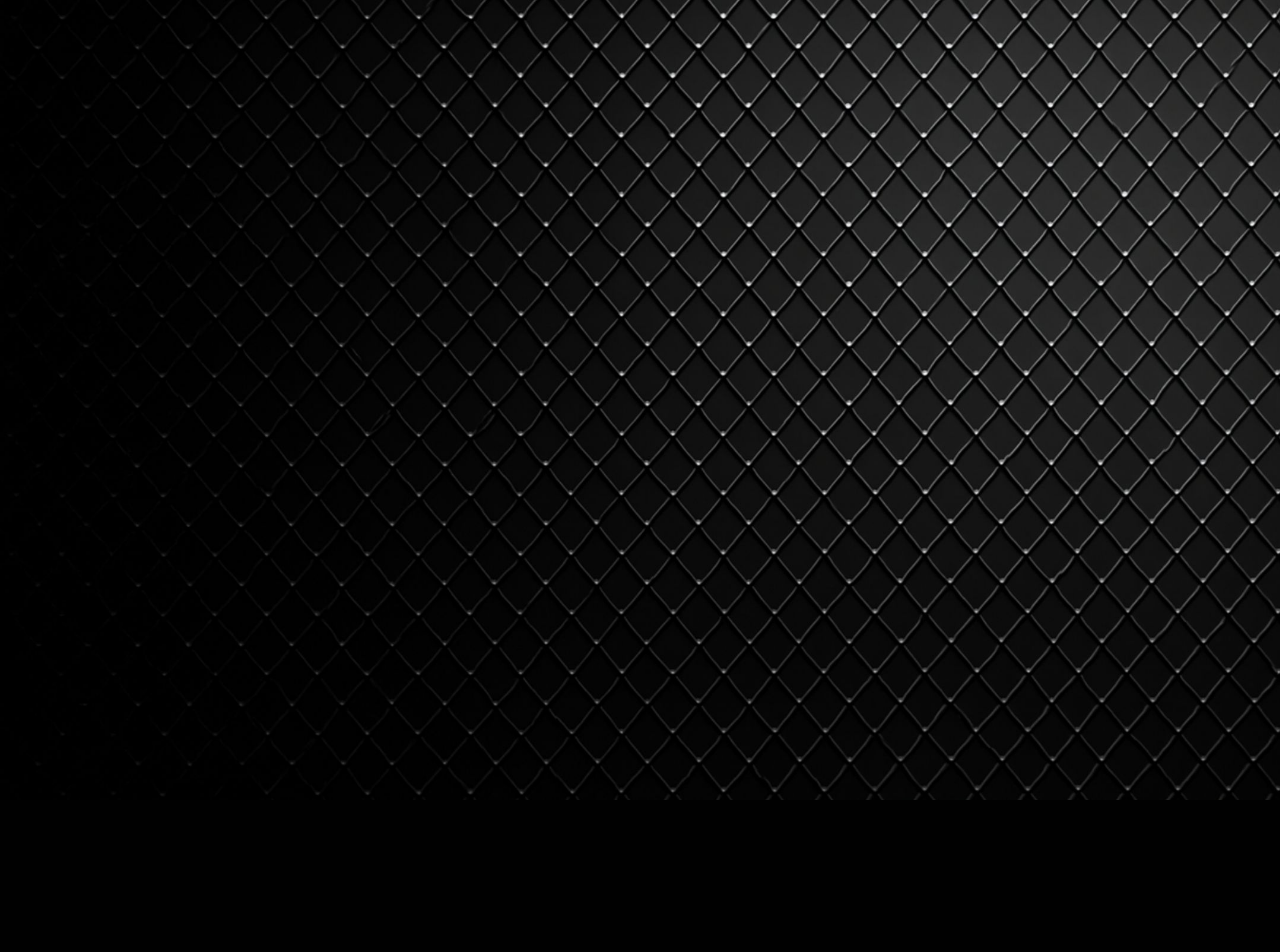
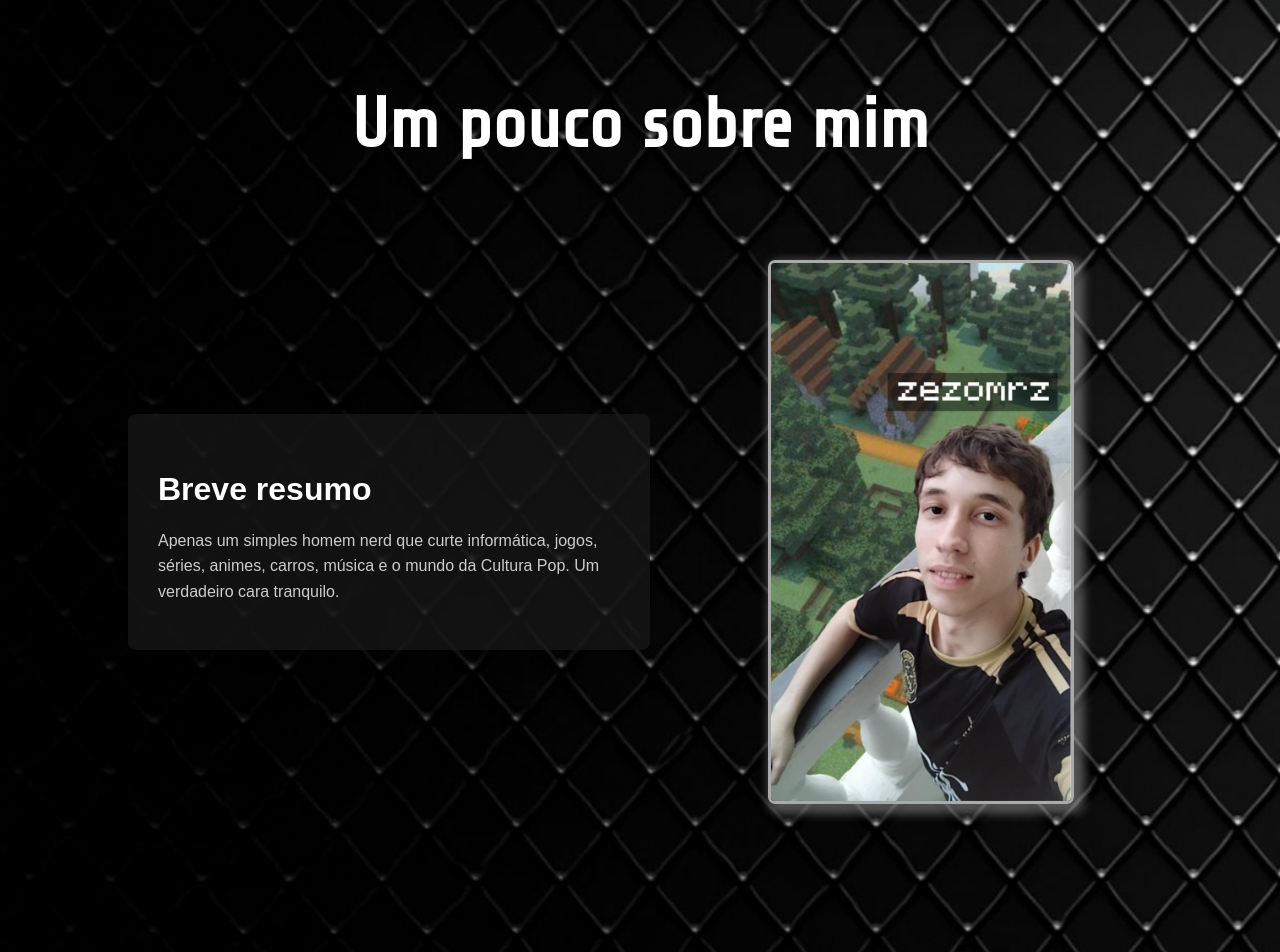
Before and after one commit to JoseMartins08/PROJETO_WEB, a PHP site: page /pessoal.html in a window 1280 px wide. Shown: the top 952 px of the page. Before the commit the page ends 800 px from the top, so only its background shows below. Run offline with PHP 8.4, Linux system fonts and the light colour scheme.

Commit message:
feature: estilizando a página pessoal; ajuste do index

```diff
--- a/SITE-PESSOAL/index.html
+++ b/SITE-PESSOAL/index.html
@@ -6,6 +6,7 @@
         <title>Menu Principal</title>
         <link rel="stylesheet" href="index-style.css">
         <link href="https://fonts.googleapis.com/css2?family=Share+Tech&display=swap" rel="stylesheet">
+        <link rel="icon" type="image/x-icon" href="Imagens/icone.ico">
     </head>
     <body>
         <section class="cabecalho">
--- a/SITE-PESSOAL/pessoal-style.css
+++ b/SITE-PESSOAL/pessoal-style.css
@@ -8,8 +8,8 @@ body{
     background-size: cover;
 }
 
-.cabecalho {
-    height: 100vh;
+.comeco {
+    height: 20vh;
     display: flex;
     flex-direction: column;
     justify-content: center;
@@ -17,10 +17,60 @@ body{
 }
 
 .titulo {
-    font-size: 60px;
+    font-size: 70px;
     margin-bottom: 10px;
-    opacity: 0;
     transform: translateY(20px);
     animation: fadeDown 1s ease-out forwards;
     font-family: "Share Tech", sans-serif;
 }
+
+.sobre {
+    display: flex;
+    justify-content: space-between;
+    align-items: center;
+    padding: 100px 10%;
+    gap: 40px;
+}
+
+.texto-sobre {
+    flex: 1;
+    background-color: rgba(26, 25, 25, 0.7);
+    padding: 30px 30px;
+    border-radius: 8px;
+}
+
+.texto-sobre h2 {
+    font-size: 2rem;
+    margin-bottom: 20px;
+}
+
+.texto-sobre p {
+    line-height: 1.6;
+    color: #ccc;
+}
+
+.imagem-sobre {
+    flex: 1;
+    display: flex;
+    justify-content: center;
+}
+
+.imagem-sobre img {
+    width: 300px;
+    border-radius: 7px;
+    border: 3px solid rgb(170, 170, 170);
+    box-shadow: 5px 5px 10px 5px rgba(255, 254, 254, 0.3);
+}
+
+.video-sobre {
+    flex: 1;
+    display: flex;
+    justify-content: center;
+}
+
+.video-sobre video {
+    width: 600px;
+    border-radius: 7px;
+    border: 3px solid rgb(170, 170, 170);
+    box-shadow: 5px 5px 10px 5px rgba(255, 254, 254, 0.3);
+}
--- a/SITE-PESSOAL/pessoal.html
+++ b/SITE-PESSOAL/pessoal.html
@@ -4,12 +4,44 @@
         <meta charset="UTF-8">
         <meta name="viewport" content="width=device-width, initial-scale=1.0">
         <link rel="stylesheet" href="pessoal-style.css">
+        <link href="https://fonts.googleapis.com/css2?family=Share+Tech&display=swap" rel="stylesheet">
+        <link rel="icon" type="image/x-icon" href="Imagens/icone.ico">
         <title>Pessoal</title>
     </head>
     <body>
-        <section class="cabecalho">
+        <section class="comeco">
             <h1 class="titulo">Um pouco sobre mim</h1>
         </section>
 
+        <section class="sobre">
+            <div class="texto-sobre">
+                <h2>Breve resumo</h2>
+                <p>
+                    Apenas um simples homem nerd que curte informática, jogos, séries, animes, carros, música
+                    e o mundo da Cultura Pop. Um verdadeiro cara tranquilo.
+                </p>
+            </div>
+
+            <div class="imagem-sobre">
+                <img src="Imagens/minecraft.jpeg" alt="Minha foto">
+            </div>
+        </section>
+
+        <section class="sobre">
+            <div class="video-sobre">
+                <video controls>
+                    <source src="Imagens/musica.mp4" type="video/mp4">
+                </video>
+            </div>
+
+            <div class="texto-sobre">
+                <h2>MÚSICA 🎵</h2>
+                <p>
+                    Apaixonado por música e possuindo um gosto musical muito variado que vai desde
+                    o soul até o pagode mas passando pelo pop, e tudo quanto é música. <br>
+                    Já toquei instrumentos como violão, guitarra, baixo e cavaquinho.
+                </p>
+            </div>
+        </section>
     </body>
 </html>
```
Also changed, not shown: SITE-PESSOAL/Imagens/carro.jpeg (added), SITE-PESSOAL/Imagens/icone.ico (added), SITE-PESSOAL/Imagens/minecraft.jpeg (added), SITE-PESSOAL/Imagens/som.jpeg (added), 1 other file.
